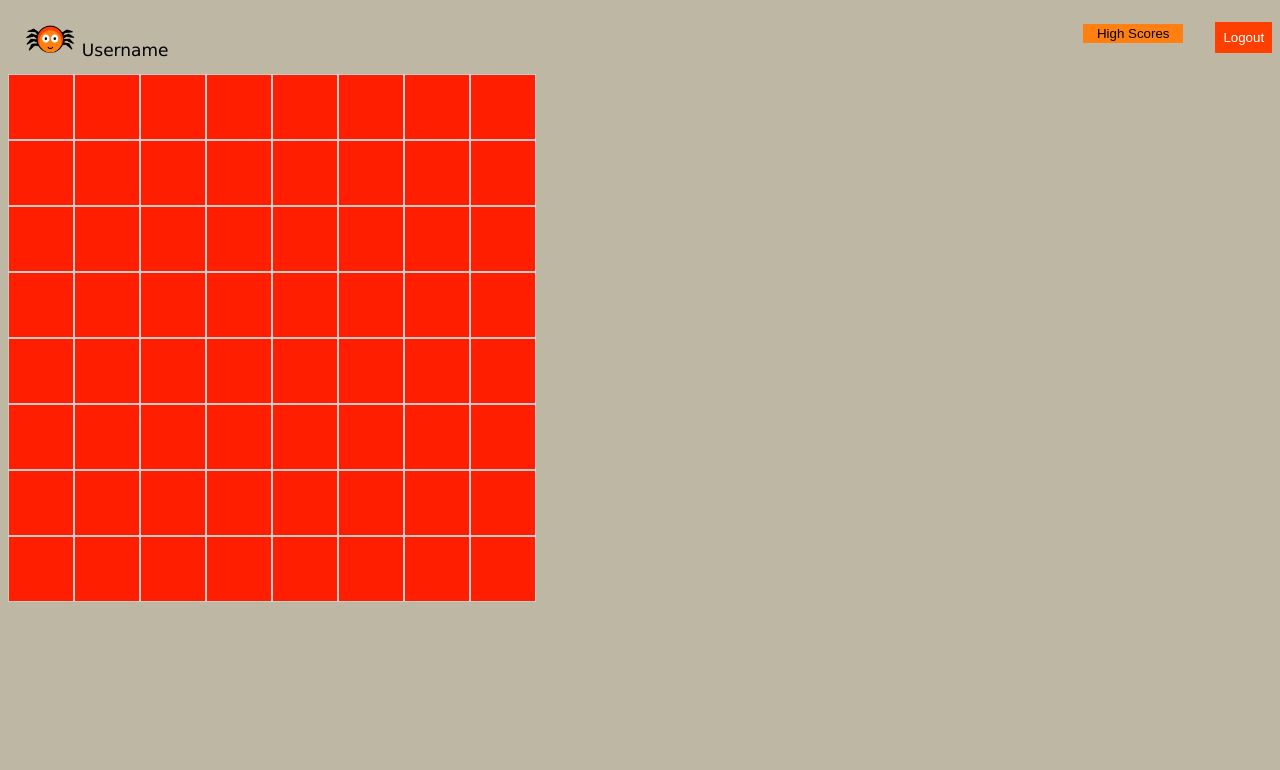
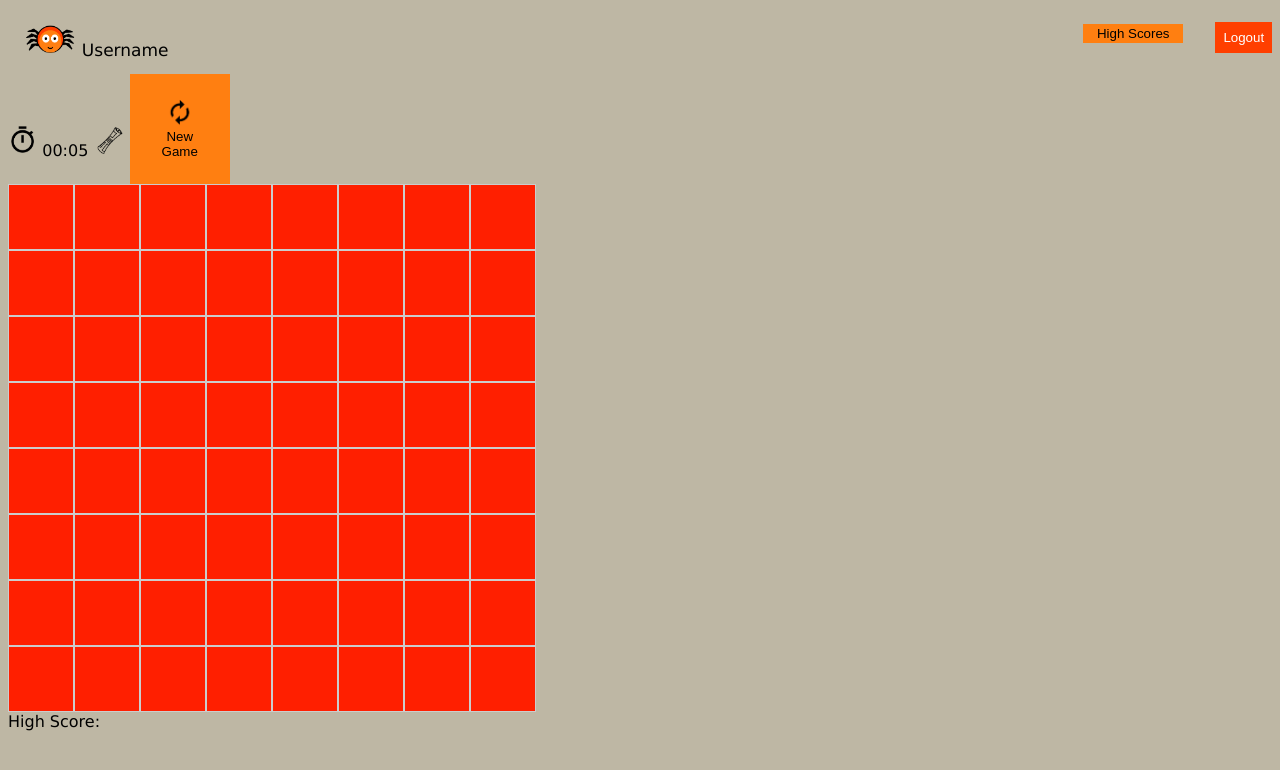
Before and after one commit to Dutchua/SpiderSweeper, a plain HTML site: page SpiderSweeper/GameScreen.html in a window 1280 px wide. Drawn offline with Linux system fonts and the light colour scheme.

Commit message:
Timer completed

```diff
--- a/SpiderSweeper/GameScreen.html
+++ b/SpiderSweeper/GameScreen.html
@@ -8,6 +8,7 @@
   <body>
 
     <!--Navigation Bar-->
+    <!---------------------------------------------------------------------------------------------------->
     <section class="topnav">
         <a>
             <section id="UserInfo">
@@ -26,8 +27,17 @@
     </section>
 
     <!--Gameboard-->
+    <!---------------------------------------------------------------------------------------------------->
+    <section id="gameboardfunctions">
+      <img id="Icon" src="StopWatch.png" alt="StopWatch">
+      <label id="minutes">00</label>:<label id="seconds">00</label>
+      <img id="Icon"src="Newspaper.png">
+      <label id="Newspaper"></label>
+      <button id="PlayGame"><img id="Icon"src="New Game.png">New Game</button>
+    </section>
+
     <section id="gameBoard"></section>
     <script src="./script.js"></script>
+    <label>High Score:</label><label id="HighScore"></label>
   </body>
 </html>
-<!--Hello World-->
--- a/SpiderSweeper/SpiderSweeper.css
+++ b/SpiderSweeper/SpiderSweeper.css
@@ -5,6 +5,7 @@ body {
 }
 
 /* Table */
+/*-------------------------------------------------------------------------*/
 table, th, td {text-align: center;}
 
 table {
@@ -67,6 +68,7 @@ tr:hover {background-color: coral;}
 
 
 /* Gameboard */
+/*-------------------------------------------------------------------------*/
 #gameboard{
 margin-left: 25%;
 }
@@ -101,5 +103,5 @@ tr:hover {background-color: coral;}
 }
 .mine {
 /* Color for mines */
-  background-color: black;
+background-image: url("Spider.png");
 }
--- a/SpiderSweeper/script.js
+++ b/SpiderSweeper/script.js
@@ -1,3 +1,27 @@
+//Timer
+//----------------------------------------------------------------------
+var minutesLabel = document.getElementById("minutes");
+var secondsLabel = document.getElementById("seconds");
+var totalSeconds = 0;
+setInterval(setTime, 1000);
+
+function setTime() {
+  ++totalSeconds;
+  secondsLabel.innerHTML = pad(totalSeconds % 60);
+  minutesLabel.innerHTML = pad(parseInt(totalSeconds / 60));
+}
+
+function pad(val) {
+  var valString = val + "";
+  if (valString.length < 2) {
+    return "0" + valString;
+  } else {
+    return valString;
+  }
+}
+
+//Define Game Board Size
+//------------------------------------------------------------------------------
 const numRows = 8;
 const numCols = 8;
 const numMines = 10;
```
Also changed, not shown: SpiderSweeper/GameWon.png (added), SpiderSweeper/New Game.png (added), SpiderSweeper/Newspaper.png (added), SpiderSweeper/Splat.png (added), SpiderSweeper/StopWatch.png (added). Lines whose indentation alone changed are shown as unchanged.
